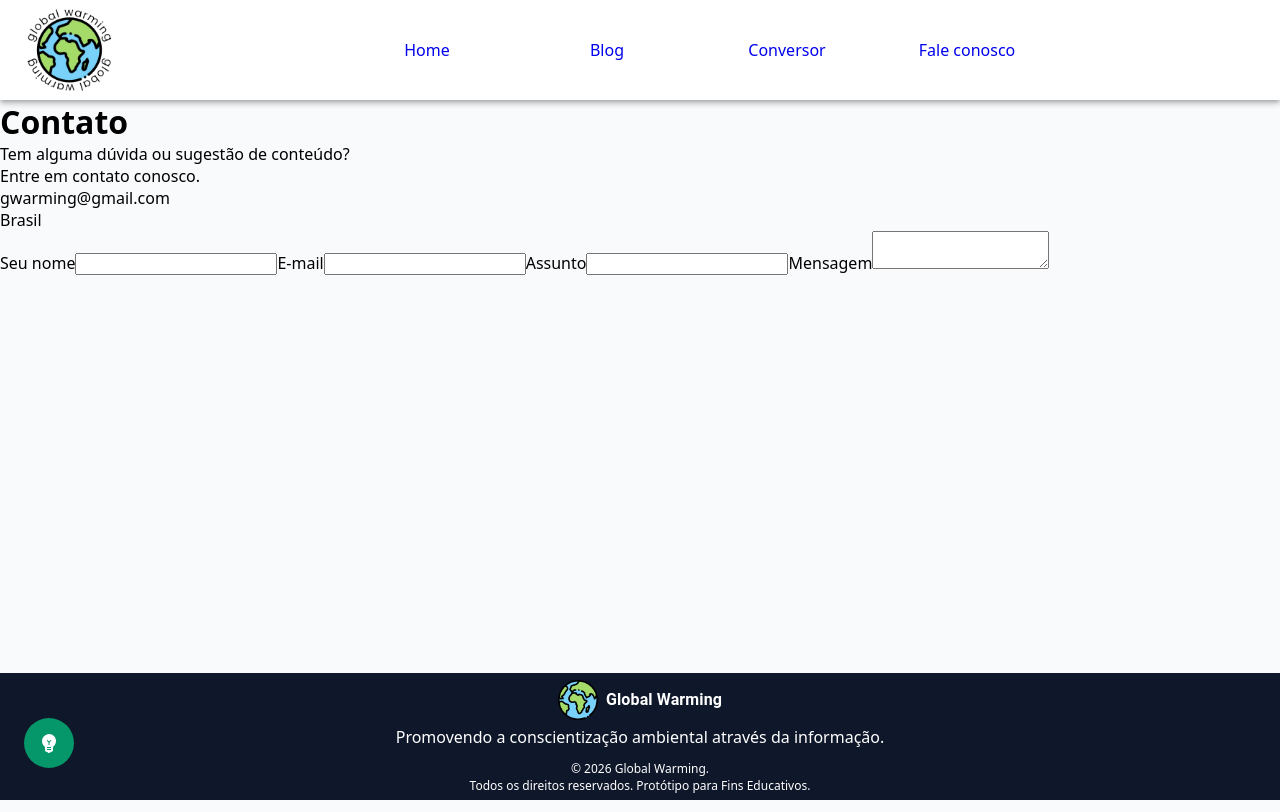
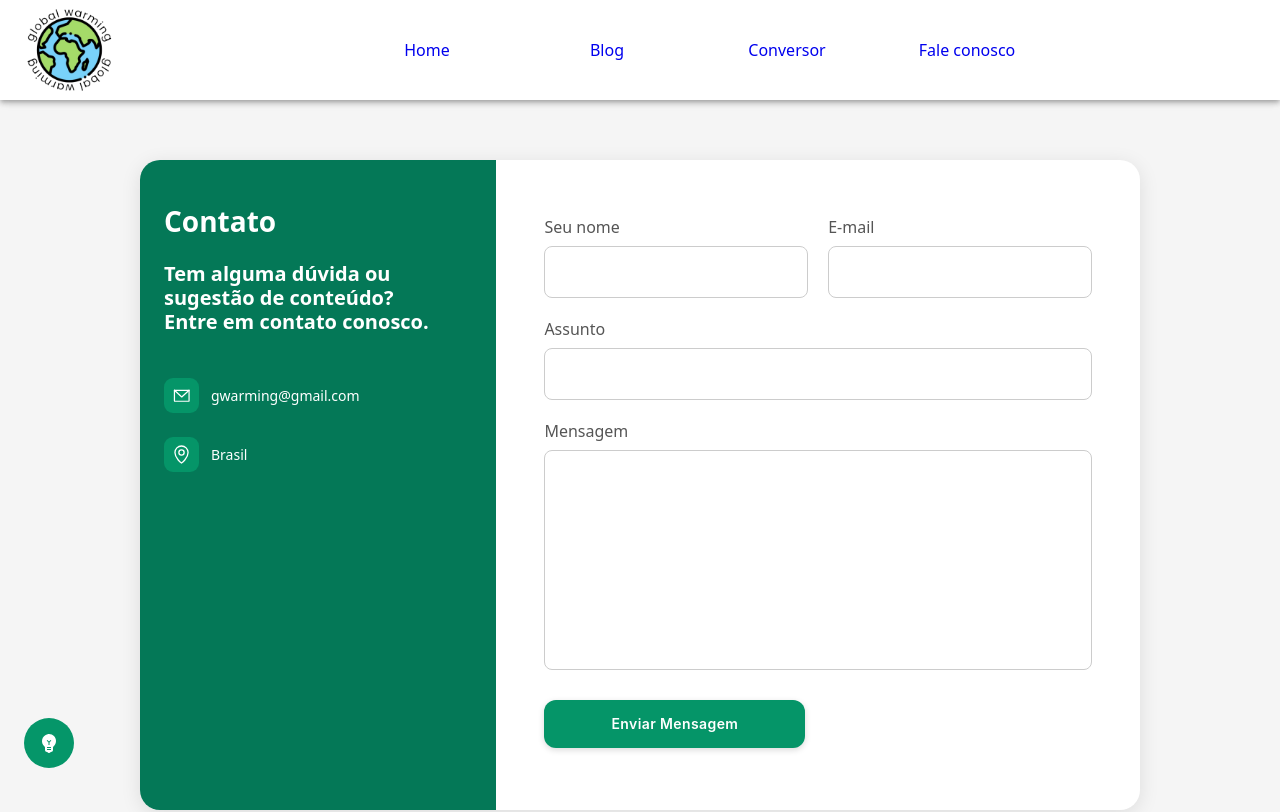
Before and after one commit to RobsonRomualdo/aquecimento_global, a React (Vite) app: page /faleconosco in a window 1280 px wide. Shown: the top 812 px of the page. Built offline with nearby package versions, Linux system fonts and the light colour scheme.

Commit message:
Finaliza estilização baseada no Figma
Adiciona layout, cores, ícones, espaçamentos e estilos finais da página Fale Conosco.

```diff
--- a/src/components/aButton.jsx
+++ b/src/components/aButton.jsx
@@ -1,9 +1,45 @@
 import Button from '@mui/material/Button';
 
+function AButton({
+    texto,
+    backgroundColor = "#059568",
+    color = "#FFFFFF",
+    width = "160px",
+    height = "50px",
+    borderRadius = "80px",
+    fontSize = "18px",
+    fontWeight = "bold",
+    sx,
+    ...rest
+}) {
 
-function AButton({texto, backgroundColor="#059568", color="#FFFFFF", width="160px", height="50px", borderRadius="80px", fontSize="18px", fontWeight="bold", sx, ...rest}) {
-    return(
-        <Button {...rest} sx={{backgroundColor: backgroundColor, color: color, width: width, height: height, borderRadius: borderRadius, fontSize: fontSize, fontWeight: fontWeight, textTransform: "none", ...sx}}>
+    return (
+        <Button
+            {...rest}
+
+            sx={{
+                backgroundColor: backgroundColor,
+                color: color,
+
+                width: width,
+                height: height,
+
+                borderRadius: borderRadius,
+
+                fontFamily: "Inter, sans-serif",
+
+                fontSize: fontSize,
+                fontWeight: fontWeight,
+
+                display: "flex",
+                alignItems: "center",
+                justifyContent: "center",
+
+                textTransform: "none",
+
+                ...sx
+            }}
+        >
             {texto}
         </Button>
     )
--- a/src/css/faleconosco.css
+++ b/src/css/faleconosco.css
@@ -0,0 +1,130 @@
+.contato-container{
+    display: flex;
+    justify-content: center;
+    padding: 60px 20px;
+    background-color: #f5f5f5;
+}
+
+.contato-box{
+    display: flex;
+    width: 100%;
+    max-width: 1000px;
+    background: white;
+    border-radius: 20px;
+    overflow: hidden;
+    box-shadow: 0 4px 20px rgba(0,0,0,0.1);
+    min-height: 600px;
+}
+
+.contato-info{
+    width: 360px;
+    height: 650px;
+    background: #047857;
+    color: white;
+    padding: 42px 24px;
+    display: flex;
+    flex-direction: column;
+    justify-content: flex-start;
+}
+
+.contato-info h1{
+    font-size: 28px;
+    font-weight: 700;
+    margin-bottom: 22px;
+}
+
+.contato-info > p{
+    font-size: 20px;
+    font-weight: 600;
+    line-height: 120%;
+    max-width: 270px;
+    margin-bottom: 44px;
+}
+
+.contato-detalhes{
+    width: 303px;
+    display: flex;
+    flex-direction: column;
+    gap: 24px;
+}
+
+.contato-detalhes p{
+    margin: 0;
+    display: flex;
+    align-items: center;
+    gap: 12px;
+    font-size: 14px;
+    font-weight: 500;
+    color: white;
+}
+
+.icone-contato{
+    width: 35px;
+    height: 35px;
+    border-radius: 9px;
+    background: #059568;
+    display: flex;
+    align-items: center;
+    justify-content: center;
+    color: white;
+    flex-shrink: 0;
+}
+
+.contato-form{
+    display: flex;
+    flex-direction: column;
+    gap: 20px;
+    padding: 56px 48px;
+    width: 65%;
+    align-items: flex-start;
+}
+
+.input-duplo{
+    display: flex;
+    gap: 20px;
+    width: 100%;
+}
+
+.input-duplo input{
+    width: 100%;
+}
+
+.campo{
+    display: flex;
+    flex-direction: column;
+    gap: 8px;
+    width: 100%;
+}
+
+.campo label{
+    font-size: 16px;
+    color: #555;
+    font-weight: 500;
+}
+
+.contato-form input,
+.contato-form textarea{
+    padding: 14px;
+    border: 1px solid #ccc;
+    border-radius: 8px;
+    font-size: 16px;
+}
+
+.contato-form textarea{
+    height: 220px;
+    resize: none;
+}
+
+.contato-form > input,
+.contato-form textarea{
+    width: 100%;
+}
+
+.contato-form button{
+    margin-top: 10px;
+    font-family: Inter, sans-serif;
+    font-weight: 600;
+    font-size: 14px;
+    color: white;
+    box-shadow: 0px 2px 6px rgba(0,0,0,0.15);
+}
--- a/src/pages/faleconosco.jsx
+++ b/src/pages/faleconosco.jsx
@@ -1,13 +1,18 @@
 import Header from "../components/header"
 import Footer from "../components/footer"
 import ADrawer from "../components/drawer"
+import "../css/faleconosco.css"
+import AButton from "../components/aButton"
+import { EnvelopeSimple, MapPin } from "phosphor-react"
 
 function FaleConosco() {
     return (
         <>
             <Header/>
 
-<main>
+            <main className="contato-container">
+                <section className="contato-box">
+                    <div className="contato-info">
                         <h1>Contato</h1>
 
                         <p>
@@ -16,25 +21,57 @@ function FaleConosco() {
                             Entre em contato conosco.
                         </p>
 
-    <p>gwarming@gmail.com</p>
+                        <div className="contato-detalhes">
+                            <p>
+                                <div className="icone-contato">
+                                    <EnvelopeSimple size={19.5} weight="regular" />
+                                </div>
+                                gwarming@gmail.com
+                            </p>
 
-    <p>Brasil</p>
+                            <p>
+                                <div className="icone-contato">
+                                    <MapPin size={21} weight="regular" />
+                                </div>
+                                Brasil
+                            </p>
+                        </div>
+                    </div>
 
-    <form>
-
+                    <form className="contato-form">
+                        <div className="input-duplo">
+                            <div className="campo">
                                 <label>Seu nome</label>
                                 <input type="text" required />
+                            </div>
 
+                            <div className="campo">
                                 <label>E-mail</label>
                                 <input type="email" required />
+                            </div>
+                        </div>
 
+                        <div className="campo">
                             <label>Assunto</label>
                             <input type="text" required />
+                        </div>
 
+                        <div className="campo">
                             <label>Mensagem</label>
                             <textarea required></textarea>
+                        </div>
 
+                        <AButton
+                            type="submit"
+                            texto="Enviar Mensagem"
+                            width="261px"
+                            height="48px"
+                            borderRadius="12px"
+                            fontSize="14px"
+                            fontWeight="600"
+                        />
                     </form>
+                </section>
             </main>
 
             <Footer/>
```
Lines whose indentation alone changed are shown as unchanged.
